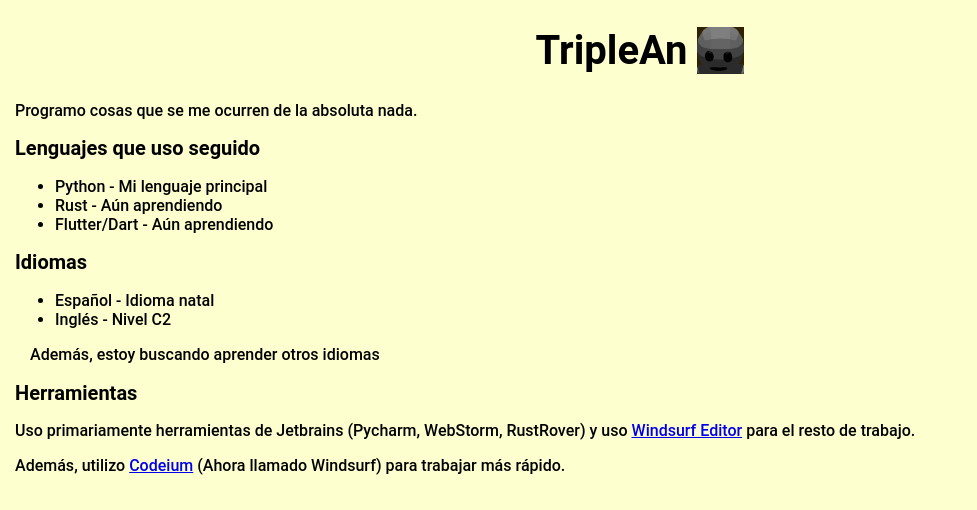
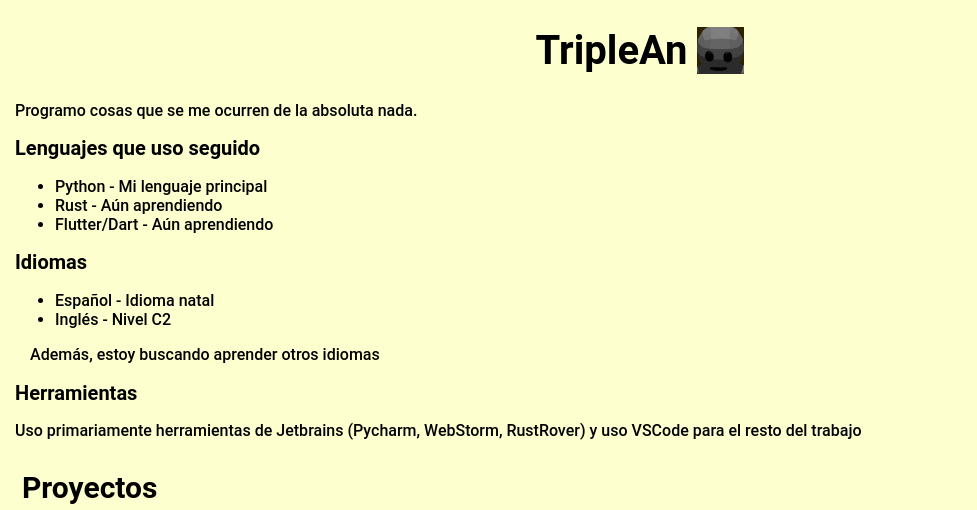
Before and after one commit to triplean/triplean.github.io, an Astro site: page / in a window 1280 px wide. Shown: the top 510 px of the page, without its empty margins (0-977 px from the left). Built offline with nearby package versions, Linux system fonts and the light colour scheme; Astro itself is replaced by a stand-in of ours.

Commit message:
cositas que se me olvidó quitar

```diff
--- a/src/pages/index.astro
+++ b/src/pages/index.astro
@@ -33,8 +33,7 @@ import sh_logo from '../imgs/sh_logo.png';
 	</div>
 	<div class="tools">
 		<h2 class="subsub">Herramientas</h2>
-		<p>Uso primariamente herramientas de Jetbrains (Pycharm, WebStorm, RustRover) y uso <a href="https://codeium.com/windsurf/">Windsurf Editor</a> para el resto de trabajo.</p>
-		<p>Además, utilizo <a href="https://codeium.com/">Codeium</a> (Ahora llamado Windsurf) para trabajar más rápido.</p>
+		<p>Uso primariamente herramientas de Jetbrains (Pycharm, WebStorm, RustRover) y uso VSCode para el resto del trabajo</p>
 	</div>
 </div>
 <div class="proyectos">
```
